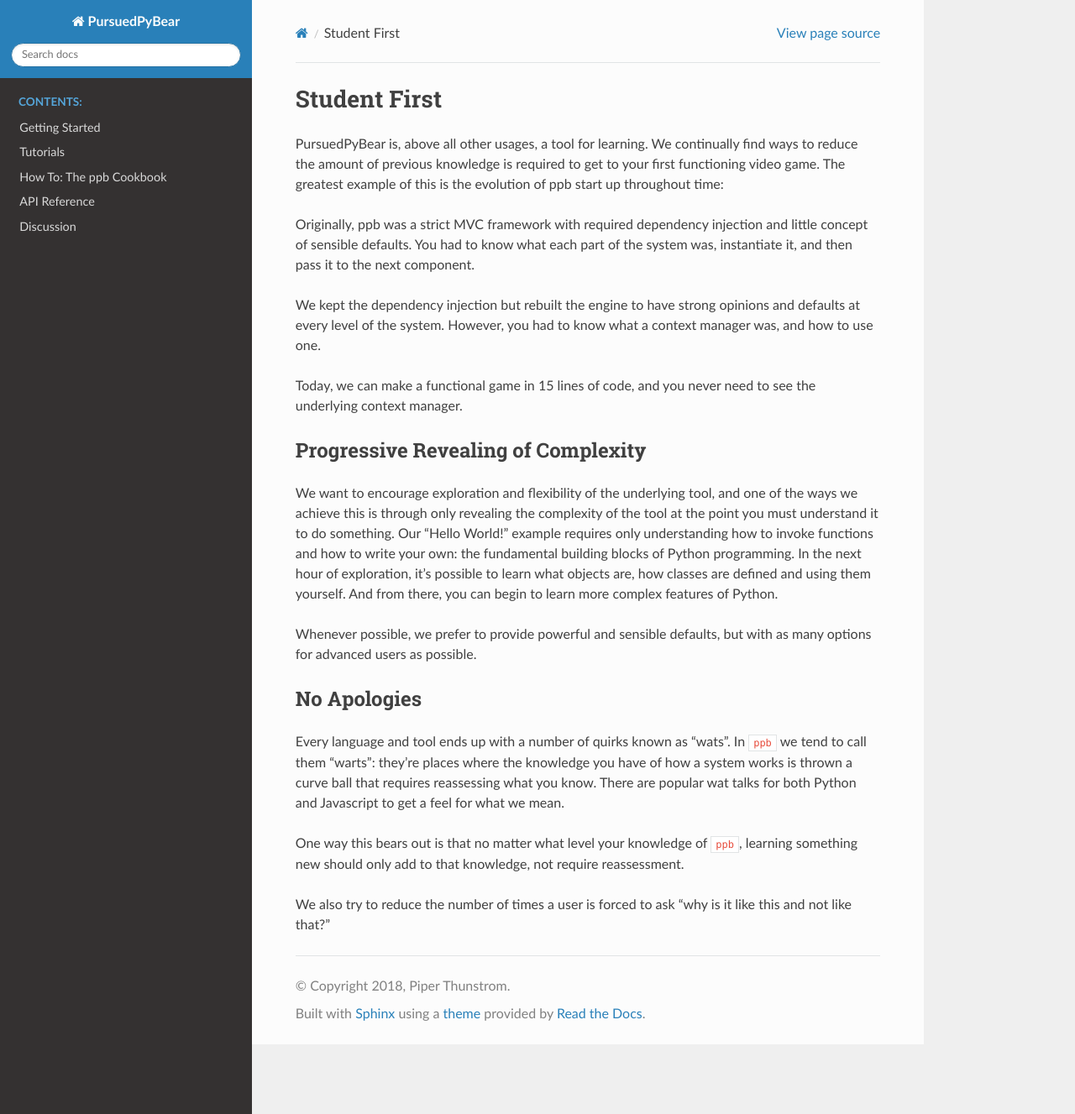
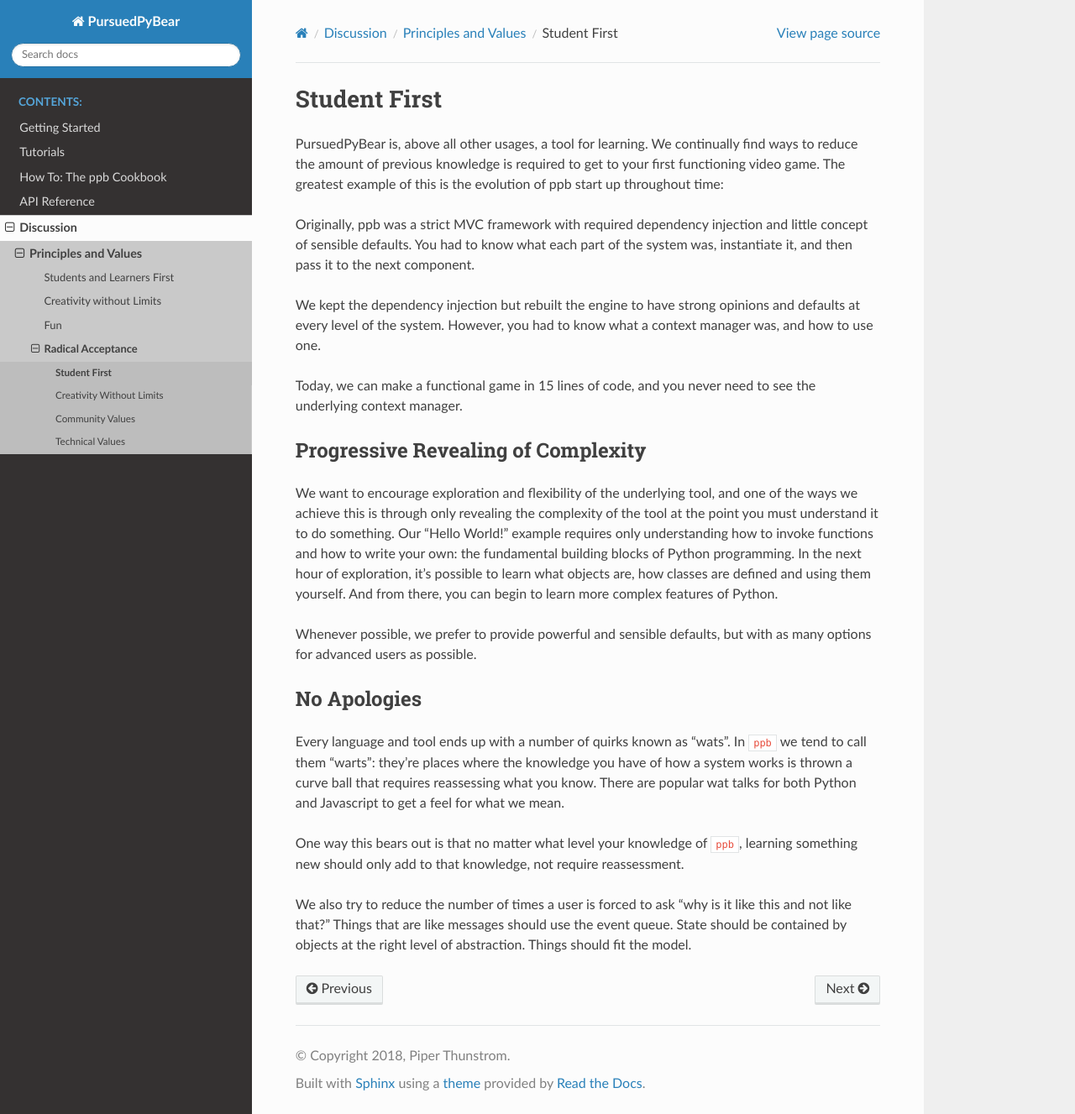
Before and after one commit to ppb/pursuedpybear, a Sphinx documentation site: the page built from docs/discussion/values/students-first.rst, in a window 1280 px wide and 1327 px high. Shown: the whole window at 84% size. Built offline with Sphinx 7.4.7 and the Read the Docs theme 2.0.0, drawn with Linux system fonts in a browser that asks for light colours.

Commit message:
Draft of Creativity Without Limits document.

```diff
--- a/docs/discussion/values/index.rst
+++ b/docs/discussion/values/index.rst
@@ -37,7 +37,7 @@
 reduce "warts" in the API, increase overall discoverability, and allow you to
 work playfully.
 
-Embracing Radical Change
+Radical Acceptance
 --------------------------------
 
 Over time, the needs of ppb as a project and as a community have changed. It
@@ -73,5 +73,7 @@
    :maxdepth: 2
    :caption: Our Values
 
+   students-first
+   creativity-without-limits
    community-values
    technical-values
--- a/docs/discussion/values/students-first.rst
+++ b/docs/discussion/values/students-first.rst
@@ -46,4 +46,6 @@
 reassessment.
 
 We also try to reduce the number of times a user is forced to ask "why is it
-like this and not like that?"
+like this and not like that?" Things that are like messages should use the event
+queue. State should be contained by objects at the right level of abstraction.
+Things should fit the model.
```
Also changed, not shown: docs/discussion/values/creativity-without-limits.rst (added, +56 -0 lines).
